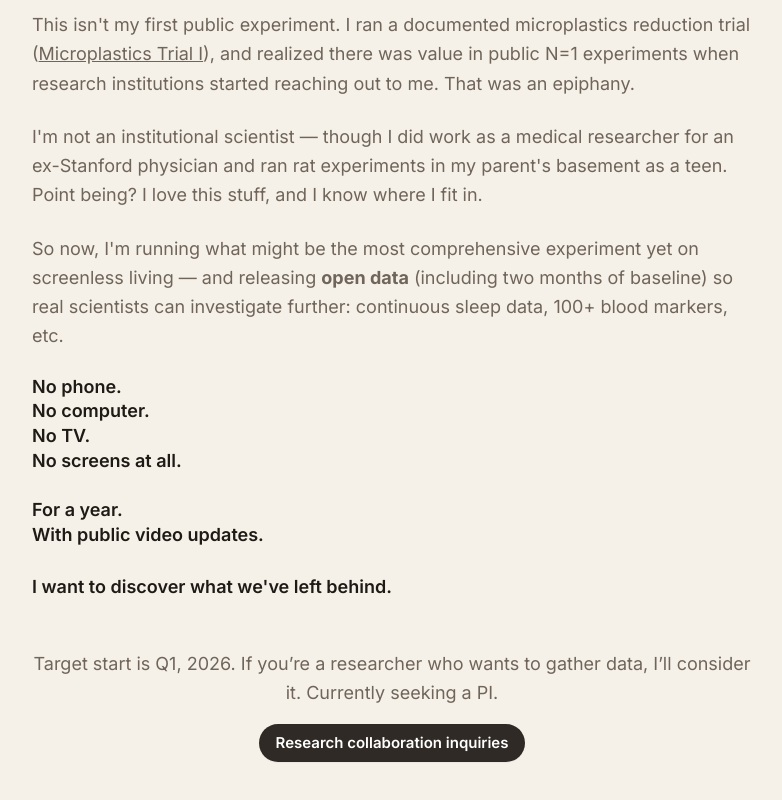
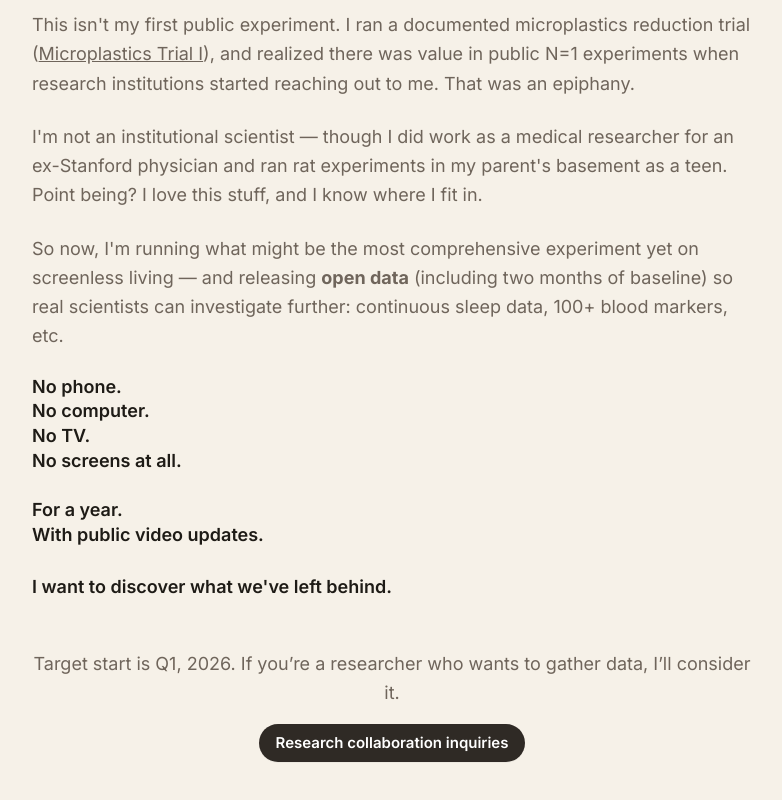
Before and after one commit to dvdaines/year-unplugged-dashboard, a Next.js app: page /about in a window 1280 px wide. Shown: the part 934-1734 px from the top of the page, without its empty margins (248-1030 px from the left). Built offline with nearby package versions, Linux system fonts and the light colour scheme.

Commit message:
Update page.tsx

```diff
--- a/app/about/page.tsx
+++ b/app/about/page.tsx
@@ -119,7 +119,7 @@ export default function AboutPage() {
         {/* CTA */}
 <div className="mt-12 text-center space-y-4">
   <p className="text-muted-ink text-base sm:text-lg leading-relaxed">
-    Target start is Q1, 2026. If you’re a researcher who wants to gather data, I’ll consider it. Currently seeking a PI.
+    Target start is Q1, 2026. If you’re a researcher who wants to gather data, I’ll consider it.
   </p>
 
   <a
```
